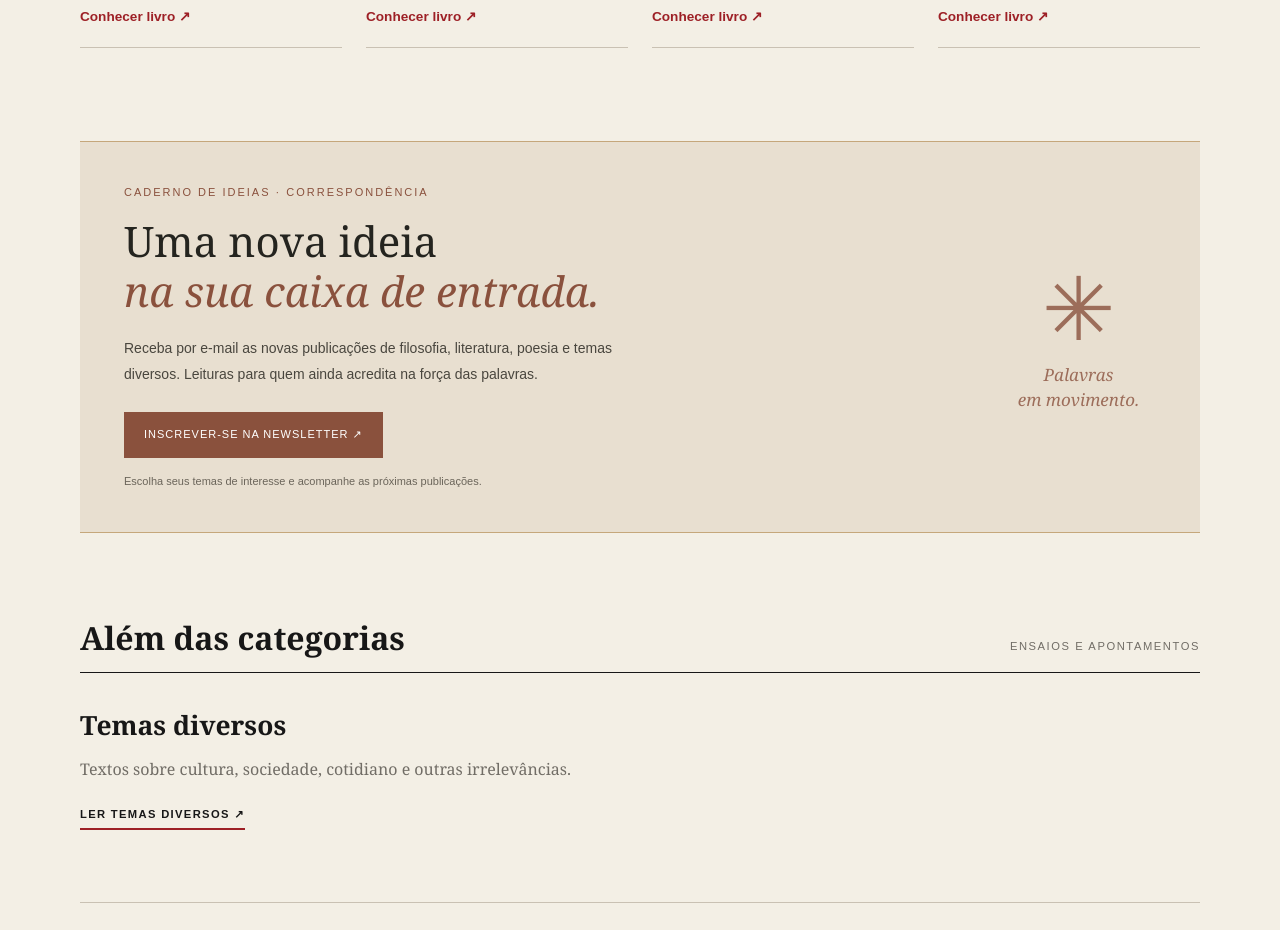
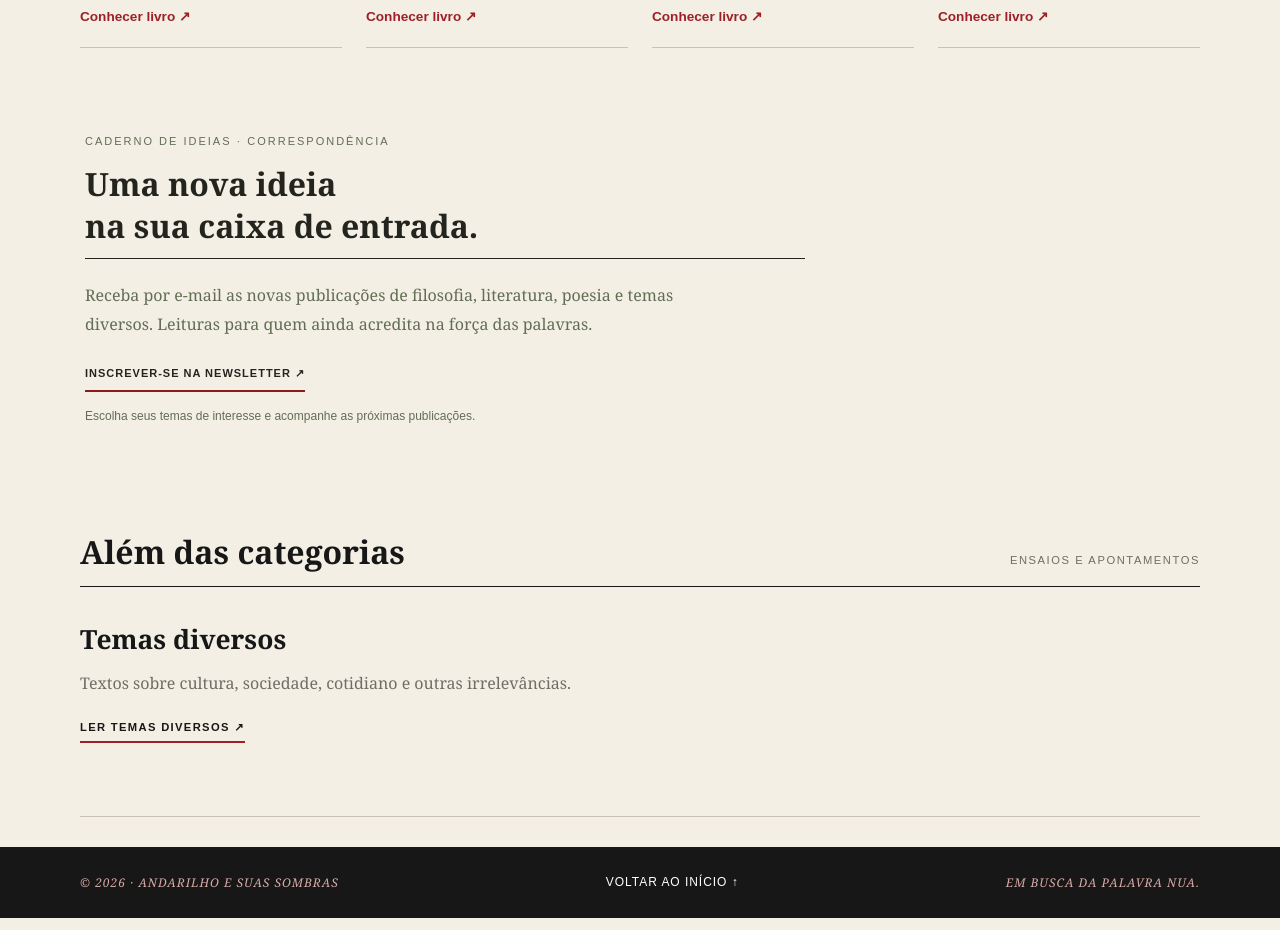
Before and after one commit to AndarilhoEsuasSombras/Andarilho, a plain HTML site: page index.html in a window 1280 px wide. Shown: the part 2580-3510 px from the top of the page. Drawn offline with Linux system fonts and the light colour scheme.

Commit message:
Update styles.css

```diff
--- a/styles.css
+++ b/styles.css
@@ -801,117 +801,97 @@ nav a:not(.active):not([aria-current="page"]):hover {
 }
 
 
-/* NEWSLETTER — PÁGINA INICIAL */
+
+/* NEWSLETTER — MESMO ESTILO DAS OUTRAS SEÇÕES */
 
 .newsletter-section {
   position: relative;
-  display: flex;
-  align-items: center;
-  justify-content: space-between;
-  gap: 36px;
-  margin: 48px 0;
-  padding: 42px 44px;
-  overflow: hidden;
-  background: #e8dfd0;
-  border-top: 1px solid #c5a77b;
-  border-bottom: 1px solid #c5a77b;
+  display: block;
+  margin: 40px 5px;
+  padding: 0 0 28px;
+  background: transparent;
+  border: none;
+  border-radius: 0;
+  color: #24241f;
 }
 
 .newsletter-content {
-  position: relative;
-  z-index: 1;
-  max-width: 590px;
+  max-width: 720px;
 }
 
 .newsletter-kicker {
-  margin: 0 0 14px;
-  color: #8a513d;
+  margin: 0 0 12px;
+  color: #626d54;
   font-size: 11px;
   letter-spacing: 2px;
   text-transform: uppercase;
 }
 
 .newsletter-content h2 {
-  margin: 0 0 18px;
+  margin: 0;
+  padding: 0 0 12px;
+  border-bottom: 1px solid #24241f;
   color: #24241f;
   font-family: "Playfair Display", Georgia, serif;
-  font-size: clamp(28px, 4vw, 42px);
-  font-weight: 500;
-  line-height: 1.2;
+  font-size: 32px;
+  font-weight: 700;
+  line-height: 1.3;
 }
 
 .newsletter-content h2 em {
-  color: #8a513d;
-  font-weight: 400;
+  color: #24241f;
+  font-style: normal;
+  font-weight: 700;
 }
 
 .newsletter-description {
-  max-width: 500px;
-  margin: 0 0 24px;
-  color: #49463e;
-  font-size: 14px;
-  line-height: 1.9;
+  max-width: 650px;
+  margin: 22px 0 18px;
+  color: #626d54;
+  font-family: Georgia, serif;
+  font-size: 16px;
+  line-height: 1.8;
 }
 
 .newsletter-button {
   display: inline-block;
-  padding: 13px 19px;
-  border: 1px solid #8a513d;
-  background: #8a513d;
-  color: #fff;
+  padding: 8px 0;
+  border: none;
+  border-bottom: 2px solid #8a1c1c;
+  border-radius: 0;
+  background: transparent;
+  color: #24241f;
   font-size: 11px;
+  font-weight: 700;
   letter-spacing: 1px;
   text-decoration: none;
-  transition: background .25s, color .25s;
+  transition: color .2s, border-color .2s;
 }
 
 .newsletter-button:hover {
   background: transparent;
   color: #8a513d;
+  border-bottom-color: #8a513d;
 }
 
 .newsletter-note {
   margin: 14px 0 0;
-  color: #6b655a;
-  font-size: 11px;
+  color: #626d54;
+  font-size: 12px;
   line-height: 1.7;
 }
 
 .newsletter-decoration {
-  flex-shrink: 0;
-  width: 155px;
-  text-align: center;
-  color: #8a513d;
-  opacity: .8;
-}
-
-.newsletter-decoration span {
-  display: block;
-  font-family: Georgia, serif;
-  font-size: 88px;
-  line-height: 1;
-}
-
-.newsletter-decoration p {
-  margin: 12px 0 0;
-  font-family: "Playfair Display", Georgia, serif;
-  font-size: 17px;
-  font-style: italic;
-  line-height: 1.5;
+  display: none;
 }
 
 @media (max-width: 600px) {
   .newsletter-section {
-    padding: 30px 22px;
+    margin: 32px 0;
+    padding-bottom: 20px;
   }
 
-  .newsletter-decoration {
-    display: none;
-  }
-
-  .newsletter-button {
-    max-width: 100%;
-    text-align: center;
-    line-height: 1.6;
+  .newsletter-content h2 {
+    font-size: 28px;
   }
 }
```
